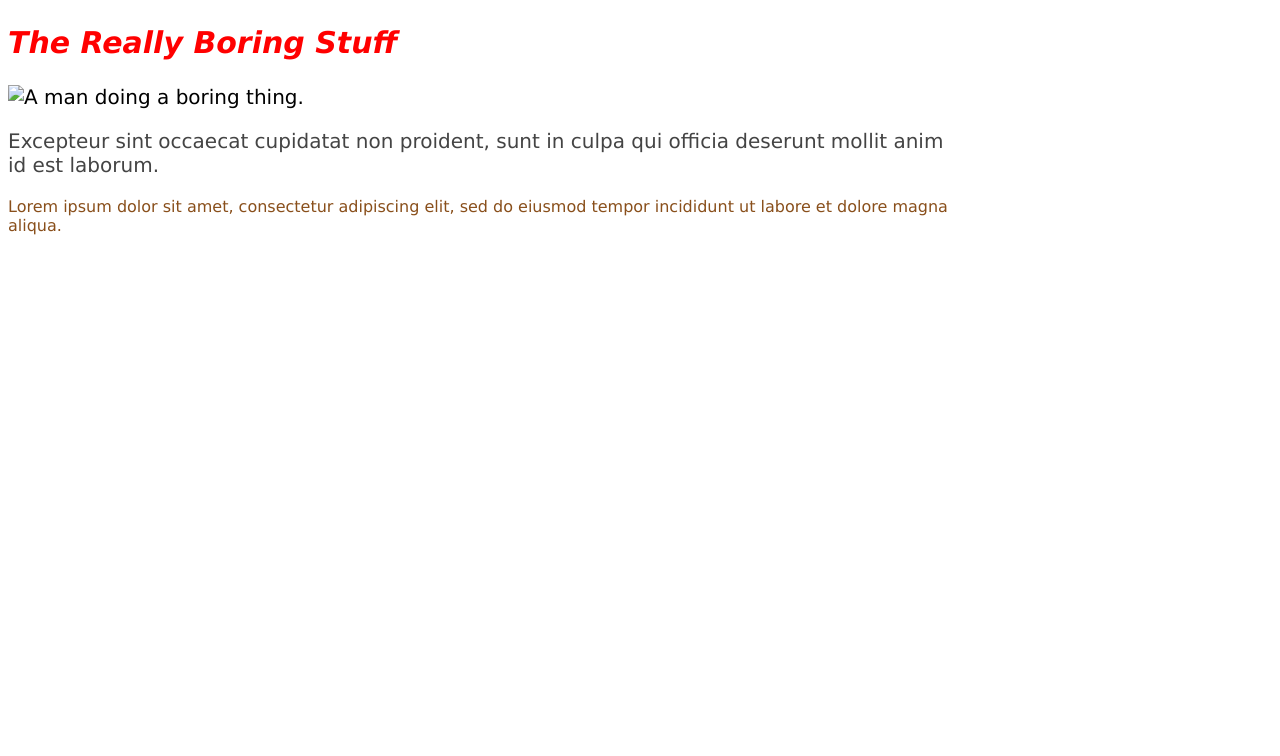
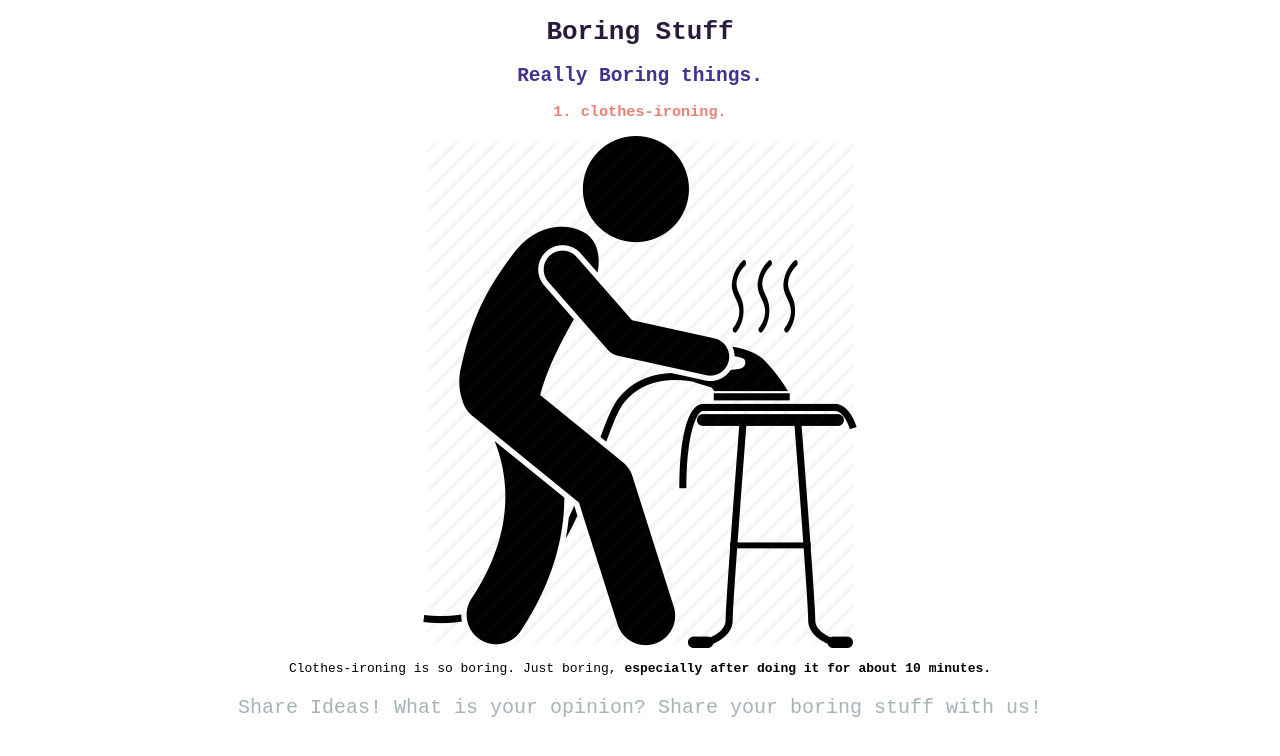
Before and after one commit to Joshhortt/boring-stuff, a plain HTML site: page index.html in a window 1280 px wide. Drawn offline with Linux system fonts and the light colour scheme.

Commit message:
add h2, p, img to index and classes: h2.intro, p.intro, img.intro to css.

```diff
--- a/css/styles.css
+++ b/css/styles.css
@@ -1,37 +1,29 @@
+
 h1 {
-  color: #894f1b;
-  text-align: center;
+  color: #2a1b3d;
 }
 
-h2 {
-  font-style: italic;
-  color: #c87374;
-  text-align: left;
+h2.intro {
+  color: #44318d;
 }
 
-p {
-  color: #444444;
-  text-align: left;
-  width: 75%;
+h3.intro {
+  color: #e98074;
 }
 
-body {
-  background-color: #fff;
-  font-family: verdana;
-  font-size: 20px;
-}
 
 img.intro {
   display: block;
-  margin: 25 auto;
+  margin: 0 auto;
 }
 
 
 p.intro {
-  color: #894f1b;
-  font-size: 16px;
+  color: #a4b3b6;
+  font-size: 20px;
 }
 
-h2.intro {
-  color: red;
+body {
+  text-align: center;
+  font-family: monospace;
 }
--- a/index.html
+++ b/index.html
@@ -6,12 +6,14 @@
 	</head>
 
 	<body>
-			<h2 class="intro">The Really Boring Stuff</h2>
+    <h1>Boring Stuff</h1>
+			<h2 class="intro">Really Boring things.</h2>
 
-  			<img src="img/clothes-ironing.jpg" class="intro" alt="A man doing a boring thing.">
+       <h3 class="intro">1. clothes-ironing.</h3>
+  			<img src="img/clothes-ironing.png" class="intro" alt="A man doing a boring thing.">
 
-  			<p>Excepteur sint occaecat cupidatat non proident, sunt in culpa qui officia deserunt mollit anim id est laborum.</p>
+  			<p>Clothes-ironing is so boring. Just boring, <strong>especially after doing it for about 10 minutes.</strong></p>
 
-  		  <p class="intro">Lorem ipsum dolor sit amet, consectetur adipiscing elit, sed do eiusmod tempor incididunt ut labore et dolore magna aliqua.</p>
+  		  <p class="intro">Share Ideas! What is your opinion? Share your boring stuff with us!</p>
 	</body>
 </html>
```
